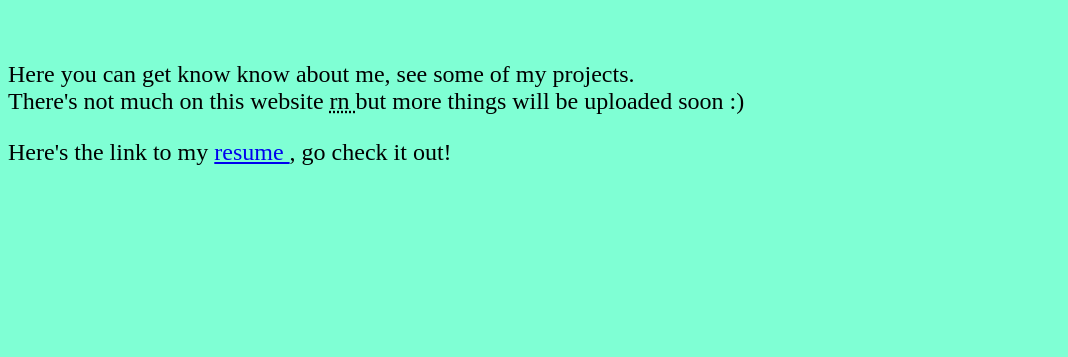
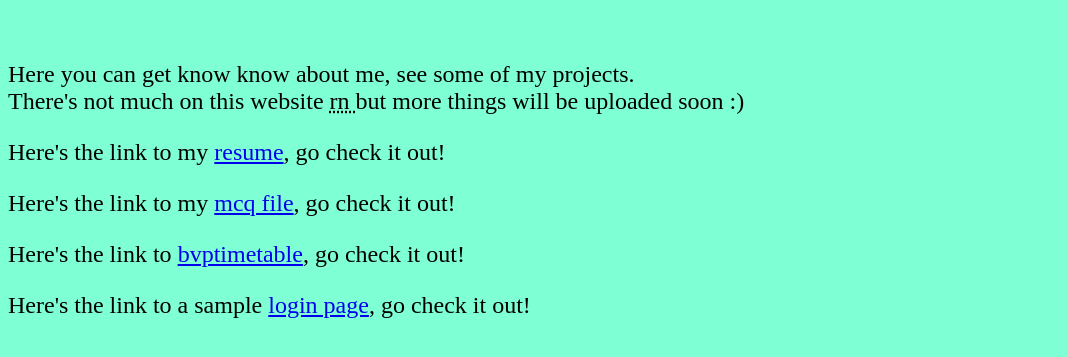
Before and after one commit to shivambehl15/sb-website, a plain HTML site: page index.html in a window 1280 px wide. Shown: the part 79-436 px from the top of the page, without its empty margins (0-1068 px from the left). Drawn offline with Linux system fonts and the light colour scheme.

Commit message:
updated home page

```diff
--- a/index.html
+++ b/index.html
@@ -15,6 +15,9 @@
     <p>Here you can get know know about me, see some of my projects. <br>
     There's not much on this website <abbr title="Right Now"> rn </abbr> but more things will be uploaded soon :)
     </p>
-    <p>Here's the link to my <a href="https://shivambehl.me/sb-website/"> resume </a> , go check it out!</p>
+    <p>Here's the link to my <a href="https://shivambehl.me/sb-website/resume.html"> resume</a>, go check it out!</p>
+    <p>Here's the link to my <a href="https://shivambehl.me/sb-website/mcq.html"> mcq file</a>, go check it out!</p>
+    <p>Here's the link to <a href="https://shivambehl.me/sb-website/bvptimetable.html"> bvptimetable</a>, go check it out!</p>
+    <p>Here's the link to a sample <a href="https://shivambehl.me/sb-website/login.html"> login page</a>, go check it out!</p>
 </body>
 </html>
```
